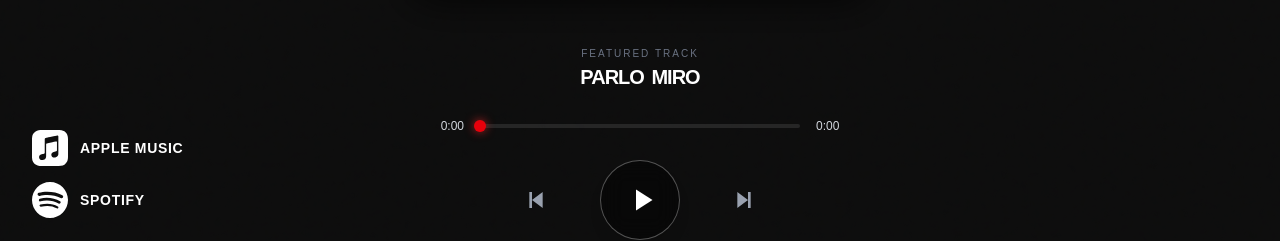
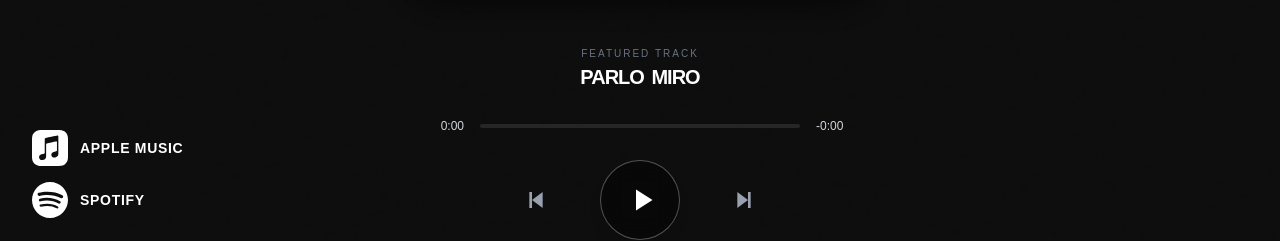
Before and after one commit to shahovatania-singer/shahova-web, a Next.js app: page / in a window 1280 px wide. Shown: the part 2889-3130 px from the top of the page. Built offline with nearby package versions, Linux system fonts and the light colour scheme.

Commit message:
fix: full screen image, improve music & video player

```diff
--- a/src/components/About.tsx
+++ b/src/components/About.tsx
@@ -132,13 +132,13 @@ export default function About() {
                 animate={{ opacity: 1 }}
                 exit={{ opacity: 0 }}
                 transition={{ duration: 0.3 }}
-                className="fixed inset-0 z-[40] flex items-center justify-center px-4 pt-16 bg-black/80 backdrop-blur-2xl"
+                className="fixed inset-0 z-[60] flex items-center justify-center px-4 bg-black/80 backdrop-blur-2xl"
                 onClick={() => setShowAward(false)}
               >
                 {/* Close Button */}
                 <button
                   onClick={() => setShowAward(false)}
-                  className="absolute top-20 right-6 md:top-24 md:right-8 z-50 p-2 text-gray-400 hover:text-white bg-black/20 hover:bg-black/30 rounded-full transition-all"
+                  className="absolute top-6 right-6 md:top-8 md:right-8 z-50 p-2 text-gray-400 hover:text-white bg-black/20 hover:bg-black/30 rounded-full transition-all"
                 >
                   <svg
                     xmlns="http://www.w3.org/2000/svg"
--- a/src/components/CustomVideoPlayer.tsx
+++ b/src/components/CustomVideoPlayer.tsx
@@ -153,7 +153,7 @@ export default function CustomVideoPlayer({
         <div className="w-full flex justify-end p-4 bg-gradient-to-b from-black/80 to-transparent pointer-events-none">
           <button
             onClick={onClose}
-            className="w-12 h-12 flex items-center justify-center rounded-full bg-black/40 hover:bg-red-600 transition-colors text-white backdrop-blur-md pointer-events-auto shadow-lg"
+            className="w-12 h-12 flex items-center justify-center rounded-full bg-black/20 transition-colors text-white hover:text-red-600 pointer-events-auto shadow-lg"
             aria-label="Close video"
           >
             <svg
@@ -212,7 +212,7 @@ export default function CustomVideoPlayer({
             ></div>
             {/* Thumb on hover */}
             <div
-              className="absolute top-1/2 -translate-y-1/2 w-4 h-4 bg-red-600 rounded-full shadow-[0_0_12px_rgba(220,38,38,1)] opacity-0 group-hover:opacity-100 transition-opacity pointer-events-none"
+              className="absolute top-1/2 -translate-y-1/2 w-4 h-4 bg-white rounded-full shadow-[0_0_12px_rgba(220,38,38,1)] opacity-0 group-hover:opacity-100 transition-opacity pointer-events-none"
               style={{ left: `calc(${played * 100}% - 8px)` }}
             ></div>
           </div>
--- a/src/components/Music.tsx
+++ b/src/components/Music.tsx
@@ -28,7 +28,6 @@ export default function Music() {
     currentSong,
   } = useAudioPlayer();
 
-  const progressRef = useRef<HTMLDivElement>(null);
   const sectionRef = useRef<HTMLElement>(null);
   const entry = useIntersectionObserver(sectionRef, { threshold: 0.1 });
 
@@ -37,16 +36,6 @@ export default function Music() {
     const isVisible = entry ? entry.isIntersecting : true;
     setIsMainPlayerVisible(isVisible);
   }, [entry, setIsMainPlayerVisible]);
-
-  const onSeekClick = (e: React.MouseEvent<HTMLDivElement>) => {
-    if (progressRef.current && duration > 0) {
-      const rect = progressRef.current.getBoundingClientRect();
-      const clickX = e.clientX - rect.left;
-      const percentage = Math.max(0, Math.min(1, clickX / rect.width));
-      const newTime = percentage * duration;
-      handleSeek(newTime);
-    }
-  };
 
   const progressPercentage = duration > 0 ? (progress / duration) * 100 : 0;
 
@@ -146,11 +135,17 @@ export default function Music() {
             <span className="w-8 text-right text-gray-300">
               {formatTime(progress)}
             </span>
-            <div
-              ref={progressRef}
-              onClick={onSeekClick}
-              className="relative flex-1 h-[4px] bg-white/10 rounded-full cursor-pointer hover:h-[6px] transition-all"
-            >
+            <div className="relative flex-1 h-[4px] bg-white/10 rounded-full cursor-pointer hover:h-[6px] transition-all group">
+              <input
+                type="range"
+                min={0}
+                max={duration || 0}
+                step="any"
+                value={progress}
+                onChange={(e) => handleSeek(parseFloat(e.target.value))}
+                className="absolute inset-0 w-full h-full opacity-0 cursor-pointer z-10"
+                aria-label="Seek progress"
+              />
               {/* Filled part */}
               <div
                 className="absolute top-0 left-0 h-full bg-red-600 rounded-full pointer-events-none"
@@ -158,12 +153,12 @@ export default function Music() {
               ></div>
               {/* Handle */}
               <div
-                className="absolute top-1/2 -translate-y-1/2 w-3 h-3 bg-red-600 rounded-full shadow-[0_0_10px_rgba(220,38,38,0.8)] pointer-events-none"
-                style={{ left: `calc(${progressPercentage}% - 6px)` }}
+                className="absolute top-1/2 -translate-y-1/2 w-2 h-2 bg-white rounded-full shadow-sm pointer-events-none opacity-0 group-hover:opacity-100 transition-opacity"
+                style={{ left: `calc(${progressPercentage}% - 4px)` }}
               ></div>
             </div>
             <span className="w-8 text-left text-gray-300">
-              {formatTime(duration - progress)}
+              -{formatTime(duration - progress)}
             </span>
           </div>
 
--- a/src/components/StickyPlayer.tsx
+++ b/src/components/StickyPlayer.tsx
@@ -26,18 +26,6 @@ export default function StickyPlayer() {
     closeStickyPlayer,
     hasActivePlayback,
   } = useAudioPlayer();
-
-  const progressRef = useRef<HTMLDivElement>(null);
-
-  const onSeekClick = (e: React.MouseEvent<HTMLDivElement>) => {
-    if (progressRef.current && duration > 0) {
-      const rect = progressRef.current.getBoundingClientRect();
-      const clickX = e.clientX - rect.left;
-      const percentage = Math.max(0, Math.min(1, clickX / rect.width));
-      const newTime = percentage * duration;
-      handleSeek(newTime);
-    }
-  };
 
   const progressPercentage = duration > 0 ? (progress / duration) * 100 : 0;
 
@@ -94,23 +82,17 @@ export default function StickyPlayer() {
             {/* Progress Bar */}
             <div className="flex items-center gap-2 w-full text-[10px] text-gray-500 font-medium">
               <span>{formatTime(progress)}</span>
-              <div
-                ref={progressRef}
-                onClick={onSeekClick}
-                className="relative flex-1 h-[4px] bg-white/10 rounded-full cursor-pointer hover:h-[6px] transition-all group"
-                aria-label="Seek progress"
-                role="slider"
-                aria-valuemin={0}
-                aria-valuemax={duration}
-                aria-valuenow={progress}
-                tabIndex={0}
-                onKeyDown={(e) => {
-                  if (e.key === "ArrowRight")
-                    handleSeek(Math.min(duration, progress + 5));
-                  if (e.key === "ArrowLeft")
-                    handleSeek(Math.max(0, progress - 5));
-                }}
-              >
+              <div className="relative flex-1 h-[4px] bg-white/10 rounded-full cursor-pointer hover:h-[6px] transition-all group">
+                <input
+                  type="range"
+                  min={0}
+                  max={duration || 0}
+                  step="any"
+                  value={progress}
+                  onChange={(e) => handleSeek(parseFloat(e.target.value))}
+                  className="absolute inset-0 w-full h-full opacity-0 cursor-pointer z-10"
+                  aria-label="Seek progress"
+                />
                 <div
                   className="absolute top-0 left-0 h-full bg-red-600 rounded-full pointer-events-none"
                   style={{ width: `${progressPercentage}%` }}
--- a/src/components/VideoModal.tsx
+++ b/src/components/VideoModal.tsx
@@ -61,7 +61,7 @@ export default function VideoModal({ isOpen, onClose, videoUrl, title, image }:
             animate={{ opacity: 1, scale: 1, y: 0 }}
             exit={{ opacity: 0, scale: 0.95, y: 20 }}
             transition={{ duration: 0.4, ease: "easeOut", delay: 0.1 }}
-            className="relative w-fit h-fit max-w-[95vw] max-h-[90vh] bg-[#0a0a0a] rounded-2xl overflow-hidden shadow-[0_0_80px_rgba(220,38,38,0.15)] ring-1 ring-white/10"
+            className="relative w-fit h-fit max-w-[95vw] max-h-[90vh] bg-[#0a0a0a] overflow-hidden shadow-[0_0_80px_rgba(220,38,38,0.15)] ring-1 ring-white/10"
             onClick={(e) => e.stopPropagation()}
           >
             <CustomVideoPlayer url={videoUrl} onClose={onClose} imageUrl={image} />
```
Also changed, not shown: src/components/Gallery.tsx (+13 -3 lines).
